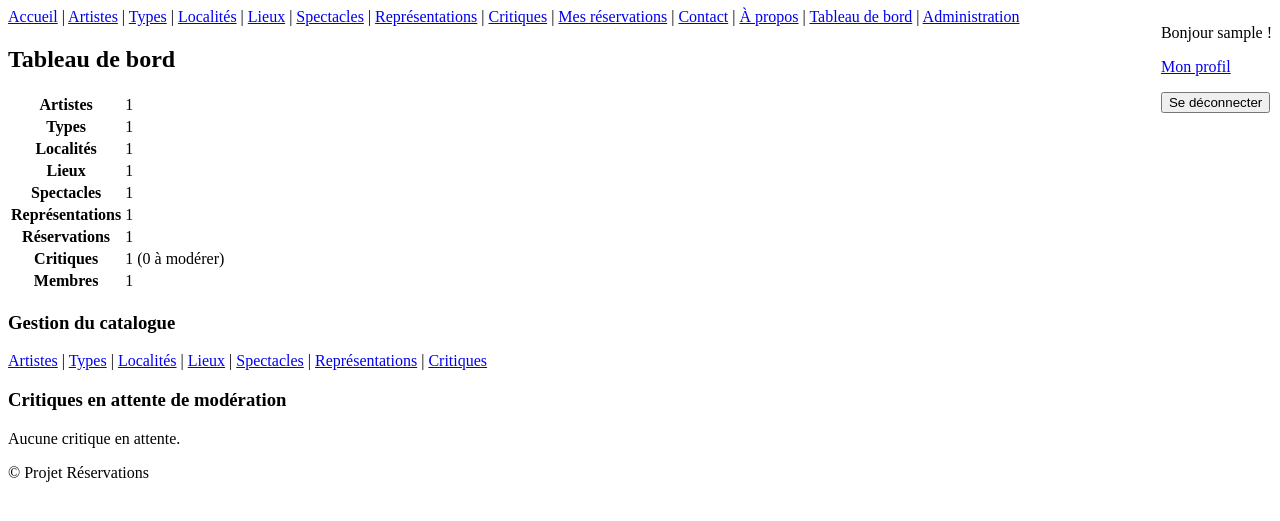
After one commit to Nono1070/projets_pour_examen, a Django app: page /dashboard/ in a window 1280 px wide. The commit adds this page. Shown: the top 521 px of the page. Run offline with Django 5.2, Linux system fonts and the light colour scheme; a user stored in the database is signed in; tables that the repository leaves empty hold one stand-in row (values such as "Sample post").

Commit message:
Dashboard admin : tableau de bord avec statistiques et moderation
Nouvelle page reservations:dashboard (reserve aux membres du groupe
ADMIN ou superuser, via user_passes_test(is_admin)) : compteurs
(artistes, types, localites, lieux, spectacles, representations,
reservations, critiques dont en attente, membres), liens rapides vers
la gestion de chaque type de contenu, et liste des critiques en attente
de moderation avec bouton "Valider" direct (reutilise la vue
review_validate existante).

Lien "Tableau de bord" ajoute dans la nav, visible via
perms.reservations.add_show (permission que seul le groupe ADMIN
possede) ou is_superuser - meme logique que le lien Administration
existant.

```diff
--- /dev/null
+++ b/reservations/templates/dashboard.html
@@ -0,0 +1,59 @@
+{% extends 'layouts/base.html' %}
+
+{% block title %}Tableau de bord{% endblock %}
+
+{% block content %}
+    <h2>Tableau de bord</h2>
+
+    <table>
+        <tr><th>Artistes</th><td>{{ counts.artists }}</td></tr>
+        <tr><th>Types</th><td>{{ counts.types }}</td></tr>
+        <tr><th>Localités</th><td>{{ counts.localities }}</td></tr>
+        <tr><th>Lieux</th><td>{{ counts.locations }}</td></tr>
+        <tr><th>Spectacles</th><td>{{ counts.shows }}</td></tr>
+        <tr><th>Représentations</th><td>{{ counts.representations }}</td></tr>
+        <tr><th>Réservations</th><td>{{ counts.reservations }}</td></tr>
+        <tr><th>Critiques</th><td>{{ counts.reviews }} ({{ counts.reviews_pending }} à modérer)</td></tr>
+        <tr><th>Membres</th><td>{{ counts.members }}</td></tr>
+    </table>
+
+    <h3>Gestion du catalogue</h3>
+    <nav>
+        <a href="{% url 'reservations:artist_index' %}">Artistes</a> |
+        <a href="{% url 'reservations:type_index' %}">Types</a> |
+        <a href="{% url 'reservations:locality_index' %}">Localités</a> |
+        <a href="{% url 'reservations:location_index' %}">Lieux</a> |
+        <a href="{% url 'reservations:show_index' %}">Spectacles</a> |
+        <a href="{% url 'reservations:representation_index' %}">Représentations</a> |
+        <a href="{% url 'reservations:review_index' %}">Critiques</a>
+    </nav>
+
+    <h3>Critiques en attente de modération</h3>
+    {% if pending_reviews %}
+    <table>
+        <tr>
+            <th>Membre</th>
+            <th>Spectacle</th>
+            <th>Note</th>
+            <th>Critique</th>
+            <th>Action</th>
+        </tr>
+        {% for review in pending_reviews %}
+        <tr>
+            <td>{{ review.user.username }}</td>
+            <td><a href="{% url 'reservations:show_show' review.show.id %}">{{ review.show.title }}</a></td>
+            <td>{{ review.stars }}</td>
+            <td>{{ review.review }}</td>
+            <td>
+                <form method="post" action="{% url 'reservations:review_validate' review.id %}">
+                    {% csrf_token %}
+                    <button type="submit">Valider</button>
+                </form>
+            </td>
+        </tr>
+        {% endfor %}
+    </table>
+    {% else %}
+    <p>Aucune critique en attente.</p>
+    {% endif %}
+{% endblock %}
--- a/reservations/templates/layouts/base.html
+++ b/reservations/templates/layouts/base.html
@@ -37,6 +37,9 @@
             {% endif %}
             <a href="{% url 'reservations:contact' %}">Contact</a> |
             <a href="{% url 'reservations:about' %}">À propos</a>
+            {% if request.user.is_superuser or perms.reservations.add_show %}
+            | <a href="{% url 'reservations:dashboard' %}">Tableau de bord</a>
+            {% endif %}
             {% if request.user.is_superuser %}
             | <a href="{% url 'admin:index' %}">Administration</a>
             {% endif %}
--- a/reservations/urls.py
+++ b/reservations/urls.py
@@ -8,6 +8,7 @@ urlpatterns = [
     path('', views.index, name='index'),
     path('contact/', views.contact, name='contact'),
     path('about/', views.about, name='about'),
+    path('dashboard/', views.dashboard, name='dashboard'),
 
     path('artistes/', views.artist_index, name='artist_index'),
     path('artiste/create/', views.artist_create, name='artist_create'),
--- a/reservations/views.py
+++ b/reservations/views.py
@@ -1,9 +1,15 @@
 from django.shortcuts import render, redirect, get_object_or_404
 from django.contrib import messages
-from django.contrib.auth.decorators import login_required, permission_required
+from django.contrib.auth.decorators import login_required, permission_required, user_passes_test
+from django.contrib.auth.models import User
 
 from .models import Artist, Type, Locality, Location, Show, Representation, Review, Reservation
 from .forms import ArtistForm, TypeForm, LocalityForm, LocationForm, ShowForm, RepresentationForm, ReviewForm, ReservationForm
+
+
+def is_admin(user):
+    return user.is_superuser or user.groups.filter(name='ADMIN').exists()
+
 
 # Create your views here.
 def index(request):
@@ -704,3 +710,25 @@ def reservation_delete(request, id):
     return render(request, 'reservation/show.html', {
         'reservation': reservation,
     })
+
+
+# --- Dashboard admin ---
+
+@login_required
+@user_passes_test(is_admin)
+def dashboard(request):
+    return render(request, 'dashboard.html', {
+        'counts': {
+            'artists': Artist.objects.count(),
+            'types': Type.objects.count(),
+            'localities': Locality.objects.count(),
+            'locations': Location.objects.count(),
+            'shows': Show.objects.count(),
+            'representations': Representation.objects.count(),
+            'reservations': Reservation.objects.count(),
+            'reviews': Review.objects.count(),
+            'reviews_pending': Review.objects.filter(validated=False).count(),
+            'members': User.objects.count(),
+        },
+        'pending_reviews': Review.objects.filter(validated=False).order_by('-created_at')[:10],
+    })
```
